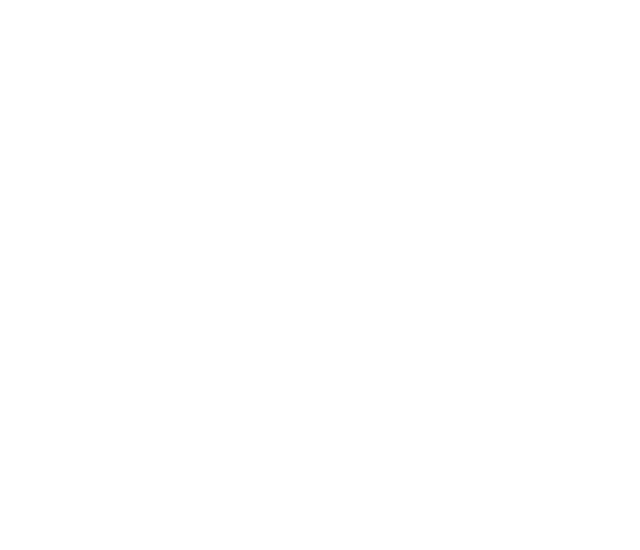
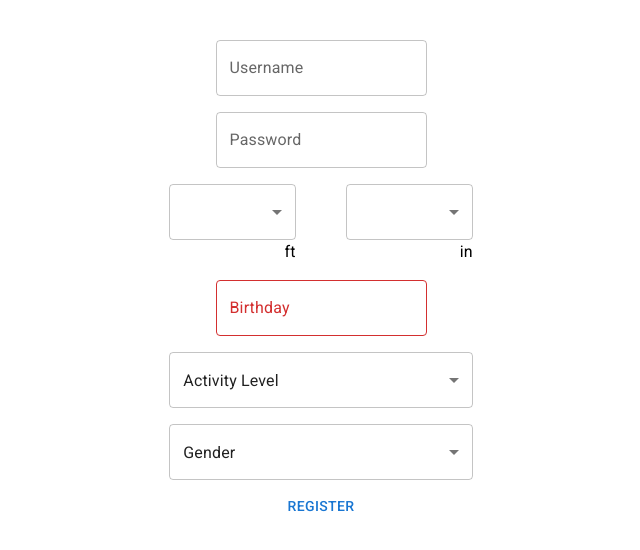
Before and after one commit to shultztom/weight-tracker-ui, a React (Create React App) app: page /register in a window 1280 px wide. Before the commit this address had no page. Shown: the top 550 px of the page, without its empty margins (319-959 px from the left). Built offline with nearby package versions, Linux system fonts and the light colour scheme.

Commit message:
started registration

```diff
--- a/src/features/Login/Login.js
+++ b/src/features/Login/Login.js
@@ -73,12 +73,23 @@
           />
         </Grid>
         <Grid item xs={12} mt={1}>
+          <Grid item xs={12} textAlign='center'>
             <Button
                 disabled={status === 'loading'}
                 onClick={() => dispatch(login({ username, password }))}
             >
               Log In
             </Button>
+          </Grid>
+
+
+          <Grid item xs={12} textAlign='center'>
+            <Button
+                onClick={() => navigate("/register")}
+            >
+              Register
+            </Button>
+          </Grid>
 
           <Snackbar open={status === 'rejected'} onClose={() => dispatch(setStatusIdle())}>
             <Alert onClose={() => dispatch(setStatusIdle())} severity="error" sx={{ width: '100%' }}>
--- /dev/null
+++ b/src/features/Register/index.js
@@ -0,0 +1,239 @@
+/* eslint-disable react-hooks/exhaustive-deps */
+import React, { useState, useEffect } from 'react';
+import {
+    useSelector
+} from 'react-redux';
+
+import {
+    Grid,
+    Box,
+    TextField,
+    Button,
+    Snackbar,
+    Alert,
+    Select,
+    MenuItem,
+    Typography,
+    FormControl
+} from '@mui/material';
+import { useNavigate } from "react-router-dom";
+import {selectLoggedIn} from "../Login/loginSlice";
+import {DatePicker} from "@mui/x-date-pickers";
+
+export function Register() {
+    let navigate = useNavigate();
+
+    const loggedIn = useSelector(selectLoggedIn);
+
+    const [username, setUsername] = useState("");
+    const [password, setPassword] = useState("");
+    const [heightFT, setHeightFT] = useState("");
+    const [heightIN, setHeightIN] = useState("");
+    const [birthday, setBirthday] = useState("");
+    const [activityLevel, setActivityLevel] = useState("");
+    const [gender, setGender] = useState("");
+
+    const [hasValidationErrors, setHasValidationErrors] = useState(false);
+
+    useEffect(() => {
+        // TODO check exp of token
+        if (loggedIn) {
+            return navigate("/");
+        }
+    }, [loggedIn]);
+
+    const validate = () => {
+        // TODO improve
+        const errors = [];
+        if(!username){
+            errors.push('username');
+        }
+        if(!password){
+            errors.push('password');
+        }
+        if(!heightFT){
+            errors.push('heightFT');
+        }
+        if(!heightIN){
+            errors.push('heightIN');
+        }
+        if(!birthday){
+            errors.push('birthday');
+        }
+        if(!activityLevel){
+            errors.push('activityLevel');
+        }
+        if(!gender){
+            errors.push('gender');
+        }
+
+        if(errors.length === 0){
+            setHasValidationErrors(false);
+            return false;
+        }
+        setHasValidationErrors(true);
+        return true;
+    }
+
+    const register = () => {
+        // Check errors
+        const hasValidationErrors = validate();
+        if(hasValidationErrors){
+            return;
+        }
+
+        // Create user in auth-api
+        // TODO
+
+        // Create user in weight-tracker-api
+        // TODO
+
+    }
+
+    return (
+        <Box>
+            <Grid container
+                  spacing={0}
+                  direction="column"
+                  alignItems="center">
+                <Grid item xs={12} mt={4}>
+                    <TextField
+                        id="outlined-required"
+                        label="Username"
+                        value={username}
+                        onChange={(e) => setUsername(e.target.value)}
+                    />
+                </Grid>
+                <Grid item xs={12} mt={2}>
+                    <TextField
+                        id="outlined-required"
+                        label="Password"
+                        type={'password'}
+                        value={password}
+                        onChange={(e) => setPassword(e.target.value)}
+                    />
+                </Grid>
+                <Grid container mt={2}
+                      spacing={0}
+                      direction="row"
+                      alignItems="center"
+                      justifyContent="center">
+                        <Box sx={{ minWidth: '10%' }}>
+                            <FormControl fullWidth>
+                                <Select
+                                    labelId="heightFT"
+                                    id="heightFT"
+                                    value={heightFT}
+                                    onChange={(e) => setHeightFT(e.target.value)}
+                                >
+                                    <MenuItem value={2}>2</MenuItem>
+                                    <MenuItem value={3}>3</MenuItem>
+                                    <MenuItem value={4}>4</MenuItem>
+                                    <MenuItem value={5}>5</MenuItem>
+                                    <MenuItem value={6}>6</MenuItem>
+                                    <MenuItem value={7}>7</MenuItem>
+                                    <MenuItem value={8}>8</MenuItem>
+                                </Select>
+                                <Typography align="right">ft</Typography>
+                            </FormControl>
+                        </Box>
+                        <Box minWidth={'4%'}></Box>
+                        <Box sx={{ minWidth: '10%' }}>
+                            <FormControl fullWidth>
+                                <Select
+                                    labelId="heightIN"
+                                    id="heightIN"
+                                    value={heightIN}
+                                    onChange={(e) => setHeightIN(e.target.value)}
+                                >
+                                    <MenuItem value={0}>0</MenuItem>
+                                    <MenuItem value={1}>1</MenuItem>
+                                    <MenuItem value={2}>2</MenuItem>
+                                    <MenuItem value={3}>3</MenuItem>
+                                    <MenuItem value={4}>4</MenuItem>
+                                    <MenuItem value={5}>5</MenuItem>
+                                    <MenuItem value={6}>6</MenuItem>
+                                    <MenuItem value={7}>7</MenuItem>
+                                    <MenuItem value={8}>8</MenuItem>
+                                    <MenuItem value={9}>9</MenuItem>
+                                    <MenuItem value={10}>10</MenuItem>
+                                    <MenuItem value={11}>11</MenuItem>
+                                </Select>
+                                <Typography align="right">in</Typography>
+                            </FormControl>
+                        </Box>
+                </Grid>
+                <Grid item xs={12} mt={2}>
+                    <DatePicker
+                        label="Birthday"
+                        value={birthday}
+                        onChange={(newValue) => {
+                            setBirthday(newValue);
+                        }}
+                        renderInput={(params) => <TextField {...params} />}
+                    />
+                </Grid>
+                <Grid container mt={2}
+                      spacing={0}
+                      direction="row"
+                      alignItems="center"
+                      justifyContent="center">
+                    <Box minWidth={'24%'}>
+                        <FormControl fullWidth>
+                            <Select
+                                labelId="activityLevel"
+                                id="activityLevel"
+                                value={activityLevel}
+                                onChange={(e) => setActivityLevel(e.target.value)}
+                                displayEmpty={true}
+                                renderValue={value => value?.length ? Array.isArray(value) ? value.join(', ') : value : 'Activity Level'}
+                            >
+                                <MenuItem value={"sedentary"}>Sedentary</MenuItem>
+                                <MenuItem value={"lightlyActive"}>Lightly Active</MenuItem>
+                                <MenuItem value={"moderatelyActive"}>Moderately Active</MenuItem>
+                                <MenuItem value={"veryActive"}>Very Active</MenuItem>
+                                <MenuItem value={"extraActive"}>Extra Active</MenuItem>
+                            </Select>
+                        </FormControl>
+                    </Box>
+                </Grid>
+                <Grid container mt={2}
+                      spacing={0}
+                      direction="row"
+                      alignItems="center"
+                      justifyContent="center">
+                    <Box minWidth={'24%'}>
+                        <FormControl fullWidth>
+                            <Select
+                                labelId="gender"
+                                id="gender"
+                                value={gender}
+                                onChange={(e) => setGender(e.target.value)}
+                                displayEmpty={true}
+                                renderValue={value => value?.length ? Array.isArray(value) ? value.join(', ') : value : 'Gender'}
+                            >
+                                <MenuItem value={"male"}>Male</MenuItem>
+                                <MenuItem value={"female"}>Female</MenuItem>
+                            </Select>
+                        </FormControl>
+                    </Box>
+                </Grid>
+                <Grid item xs={12} mt={1}>
+                    <Grid item xs={12} textAlign='center'>
+                        <Button
+                            onClick={() => register()}
+                        >
+                            Register
+                        </Button>
+                    </Grid>
+
+                    <Snackbar open={hasValidationErrors} onClose={() => setHasValidationErrors(false)}>
+                        <Alert onClose={() => setHasValidationErrors(false)} severity="error" sx={{ width: '100%' }}>
+                            Missing Form Info!
+                        </Alert>
+                    </Snackbar>
+                </Grid>
+            </Grid>
+        </Box>
+    );
+}
--- a/src/index.js
+++ b/src/index.js
@@ -6,6 +6,7 @@
 import ReactDOM from "react-dom/client";
 import { BrowserRouter, Routes, Route } from "react-router-dom";
 import { Login } from './features/Login/Login';
+import { Register } from "./features/Register";
 
 import { LocalizationProvider } from '@mui/x-date-pickers';
 // date-fns
@@ -22,6 +23,7 @@
         <Routes>
           <Route path="/" element={<App />} />
           <Route path="/login" element={<Login />} />
+          <Route path="/register" element={<Register/>} />
         </Routes>
       </LocalizationProvider>
     </BrowserRouter>
```
Lines whose indentation alone changed are shown as unchanged.
